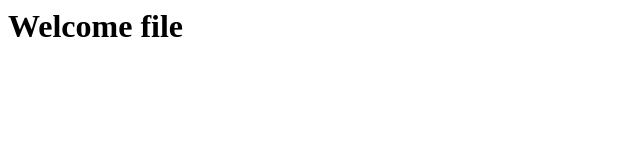
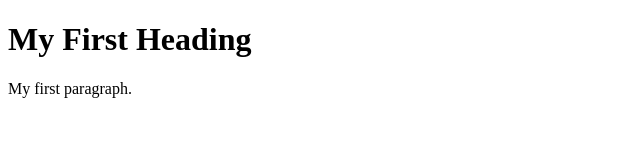
Before and after one commit to diliplj/jenkins, a plain HTML site: page index.html in a window 1280 px wide. Shown: the whole page, without its empty margins (0-640 px from the left). Drawn offline with Linux system fonts and the light colour scheme.

Commit message:
Update index.html

```diff
--- a/index.html
+++ b/index.html
@@ -1,5 +1,9 @@
+<!DOCTYPE html>
 <html>
-  <body>
-    <h1> Welcome file </h1>
-  </body>
+<body>
+
+<h1>My First Heading</h1>
+<p>My first paragraph.</p>
+
+</body>
 </html>
```
